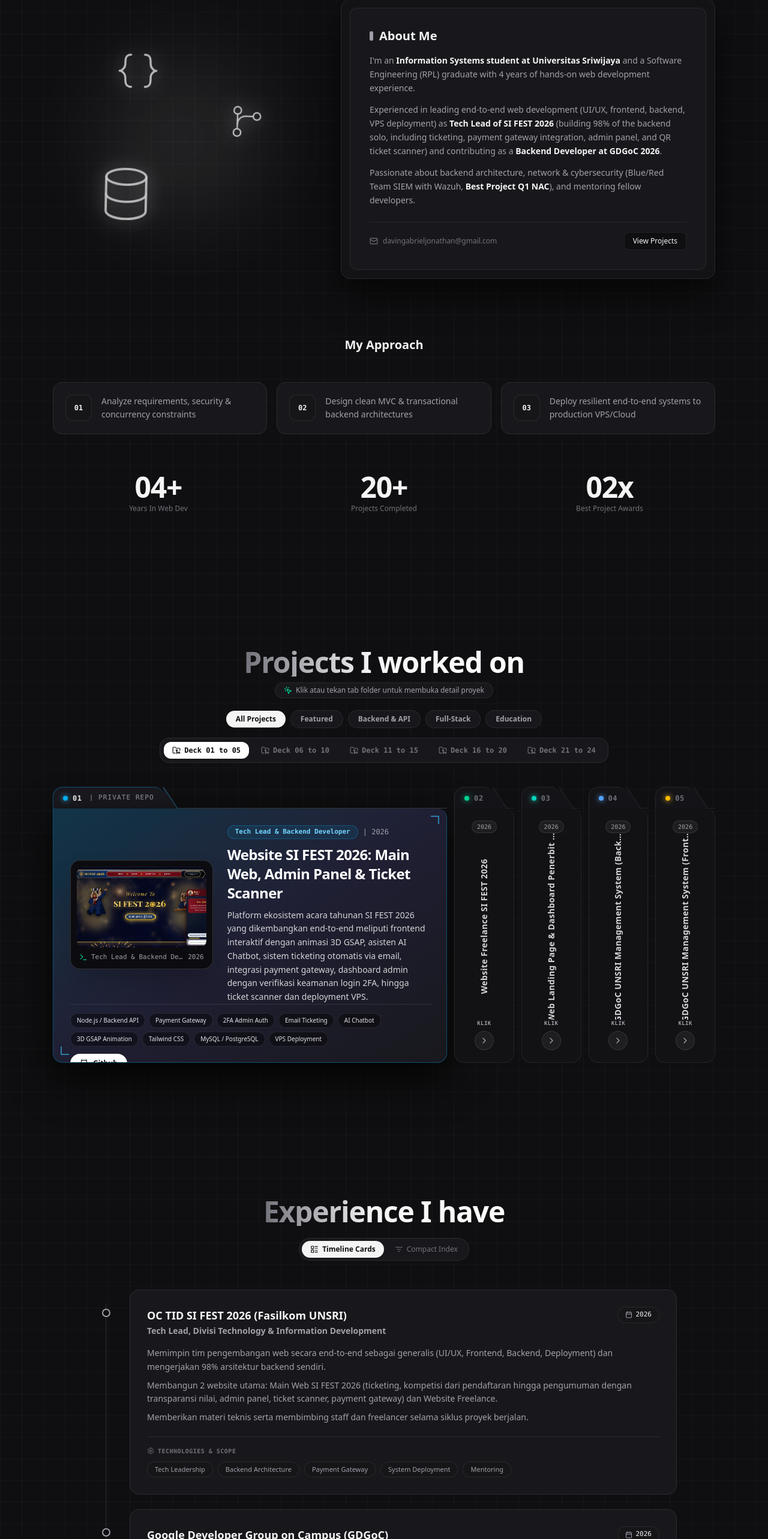
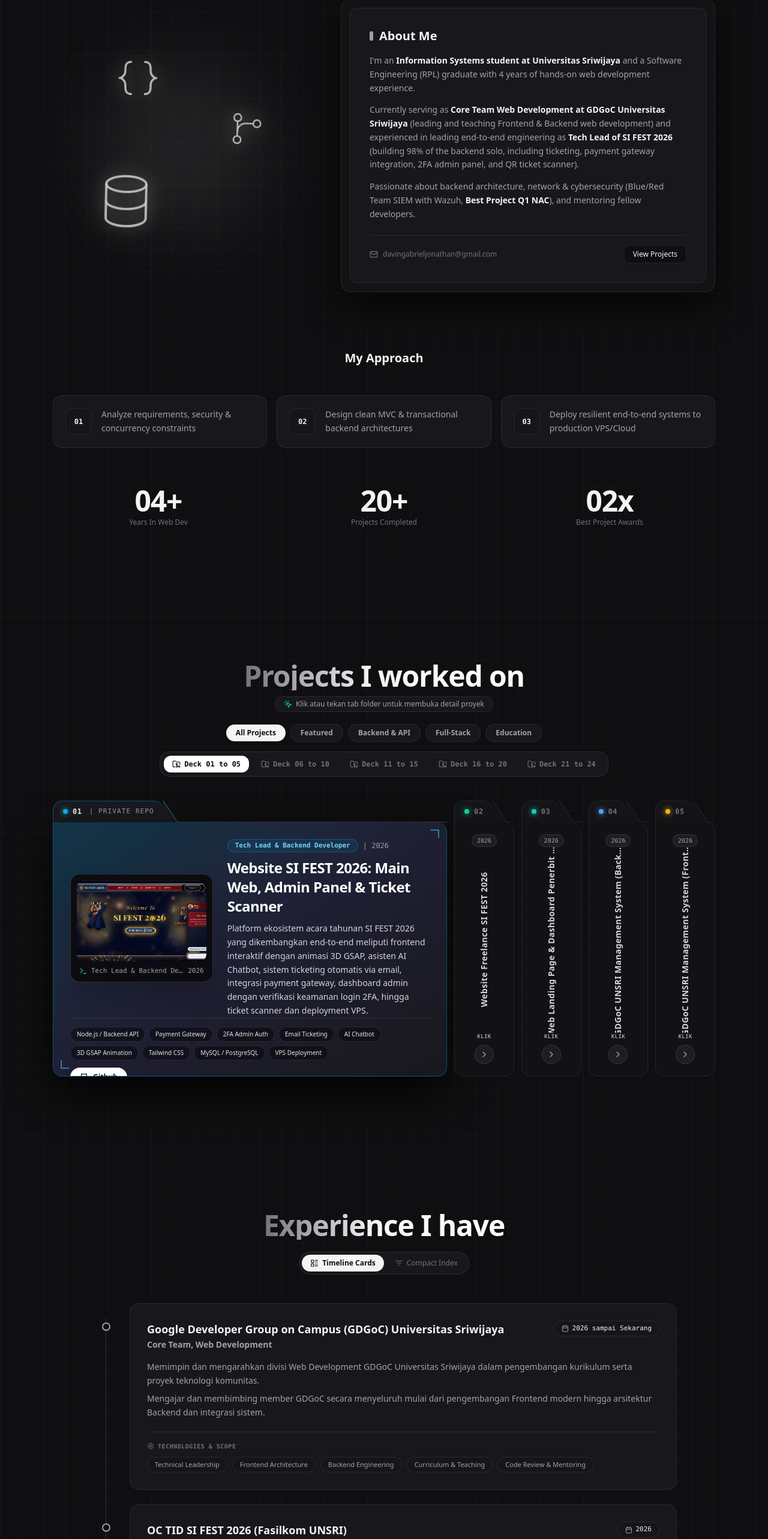
Before and after one commit to Davin164/DavinGabrielJonathan, a Next.js app: page / in a window 1280 px wide. Shown: the part 1204-3770 px from the top of the page at 60% size. Built offline with nearby package versions, Linux system fonts and the light colour scheme.

Commit message:
feat(experience): add Core Team Web Development at GDGoC UNSRI as top experience

```diff
--- a/src/components/sections/BentoAboutSection.tsx
+++ b/src/components/sections/BentoAboutSection.tsx
@@ -108,18 +108,18 @@ export default function BentoAboutSection() {
                     hands-on web development experience.
                   </p>
                   <p>
-                    Experienced in leading end-to-end web development (UI/UX,
-                    frontend, backend, VPS deployment) as{" "}
+                    Currently serving as{" "}
+                    <strong className="text-[var(--text-primary)]">
+                      Core Team Web Development at GDGoC Universitas Sriwijaya
+                    </strong>{" "}
+                    (leading and teaching Frontend &amp; Backend web development)
+                    and experienced in leading end-to-end engineering as{" "}
                     <strong className="text-[var(--text-primary)]">
                       Tech Lead of SI FEST 2026
                     </strong>{" "}
                     (building 98% of the backend solo, including ticketing,
-                    payment gateway integration, admin panel, and QR ticket
-                    scanner) and contributing as a{" "}
-                    <strong className="text-[var(--text-primary)]">
-                      Backend Developer at GDGoC 2026
-                    </strong>
-                    .
+                    payment gateway integration, 2FA admin panel, and QR ticket
+                    scanner).
                   </p>
                   <p>
                     Passionate about backend architecture, network &amp;
--- a/src/data/portfolio.ts
+++ b/src/data/portfolio.ts
@@ -26,7 +26,7 @@ export const PORTFOLIO_DATA = {
     githubUsername: "Davin164",
     linkedinUrl: "https://linkedin.com/in/davin-gabriel-jonathan",
     linkedinHandle: "davin-gabriel-jonathan",
-    bio: "Mahasiswa S1 Sistem Informasi Universitas Sriwijaya dan lulusan SMK Rekayasa Perangkat Lunak (2022 sampai 2025) dengan 4 tahun jam terbang di pengembangan web. Berpengalaman memimpin pengembangan end-to-end (UI/UX, Frontend, Backend, hingga VPS Deployment) sebagai Tech Lead Web Development SI FEST 2026 serta mengerjakan 98% arsitektur backend secara langsung. Aktif sebagai anggota Backend GDGoC 2026 dengan fokus pada sistem ticketing, integrasi payment gateway, concurrency control, dan keamanan sistem.",
+    bio: "Mahasiswa S1 Sistem Informasi Universitas Sriwijaya dan lulusan SMK Rekayasa Perangkat Lunak (2022 sampai 2025) dengan 4 tahun jam terbang di pengembangan web. Saat ini menjabat sebagai Core Team Web Development di GDGoC Universitas Sriwijaya serta berpengalaman memimpin pengembangan end-to-end sebagai Tech Lead Web Development SI FEST 2026.",
   },
 
   metrics: [
@@ -510,6 +510,26 @@ export const PORTFOLIO_DATA = {
 
   experiences: [
     {
+      id: "gdgoc-core-team-webdev",
+      role: "Core Team, Web Development",
+      organization: "Google Developer Group on Campus (GDGoC) Universitas Sriwijaya",
+      period: "2026 sampai Sekarang",
+      type: "Leadership & Tech",
+      badge: "Core Team Web Dev",
+      location: "Universitas Sriwijaya",
+      highlights: [
+        "Memimpin dan mengarahkan divisi Web Development GDGoC Universitas Sriwijaya dalam pengembangan kurikulum serta proyek teknologi komunitas.",
+        "Mengajar dan membimbing member GDGoC secara menyeluruh mulai dari pengembangan Frontend modern hingga arsitektur Backend dan integrasi sistem.",
+      ],
+      skills: [
+        "Technical Leadership",
+        "Frontend Architecture",
+        "Backend Engineering",
+        "Curriculum & Teaching",
+        "Code Review & Mentoring",
+      ],
+    },
+    {
       id: "tech-lead-sifest-2026",
       role: "Tech Lead, Divisi Technology & Information Development",
       organization: "OC TID SI FEST 2026 (Fasilkom UNSRI)",
@@ -542,7 +562,7 @@ export const PORTFOLIO_DATA = {
       id: "nac-security-multimedia",
       role: "Staff Medinfo Multimedia & Blue/Red Team Member",
       organization: "Network Administrator Club (NAC)",
-      period: "2025 sampai Sekarang",
+      period: "2026",
       type: "Cyber Security & IT",
       badge: "Best Project Q1 (Wazuh SIEM)",
       location: "Fasilkom UNSRI",
@@ -556,7 +576,7 @@ export const PORTFOLIO_DATA = {
       id: "himsi-pti",
       role: "Staff Pengembangan Teknologi dan Informasi (PTI)",
       organization: "HIMSI Fasilkom UNSRI",
-      period: "2025 sampai Sekarang",
+      period: "2026",
       type: "Engineering & Community",
       badge: "Best Team Project PTI #1",
       location: "Fasilkom UNSRI",
@@ -569,7 +589,7 @@ export const PORTFOLIO_DATA = {
       id: "intel-arrait-po",
       role: "PIC Backend ARRAIT, Project Officer & Vice PO",
       organization: "INTEL (English Club FASILKOM UNSRI)",
-      period: "2025 sampai 2026",
+      period: "2026",
       type: "Leadership & Tech",
       badge: "PIC Backend & Project Officer",
       location: "Indralaya & Palembang",
@@ -602,7 +622,7 @@ export const PORTFOLIO_DATA = {
       institution: "Universitas Sriwijaya (UNSRI)",
       degree: "S1 Sistem Informasi, Fakultas Ilmu Komputer",
       period: "2025 sampai Sekarang",
-      highlights: "Tech Lead SI FEST 2026, Member Backend GDGoC 2026, Best Project NAC Q1, Best Team Project PTI #1 HIMSI, PIC Backend INTEL.",
+      highlights: "Core Team Web Development GDGoC UNSRI, Tech Lead SI FEST 2026, Best Project NAC Q1, Best Team Project PTI #1 HIMSI, PIC Backend INTEL.",
     },
     {
       institution: "SMK Bukit Asam",
```
